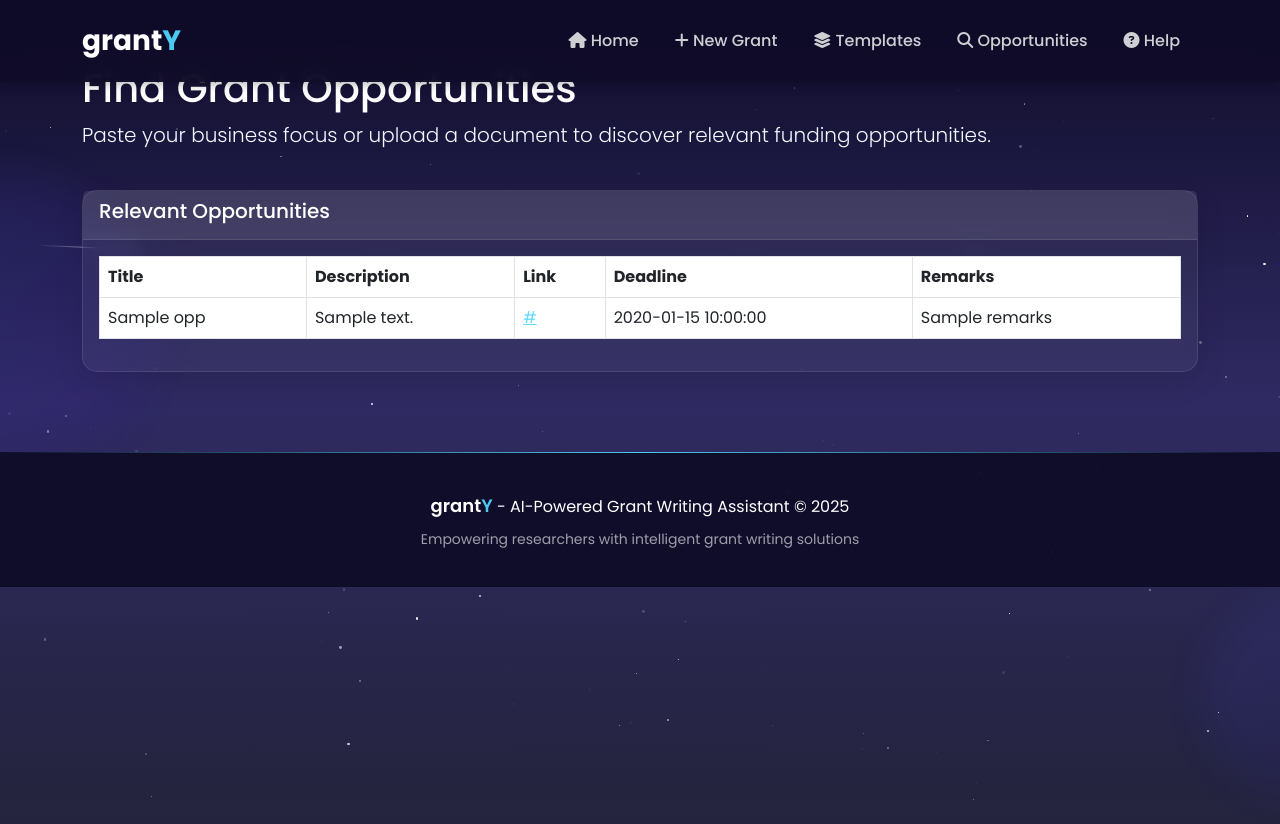
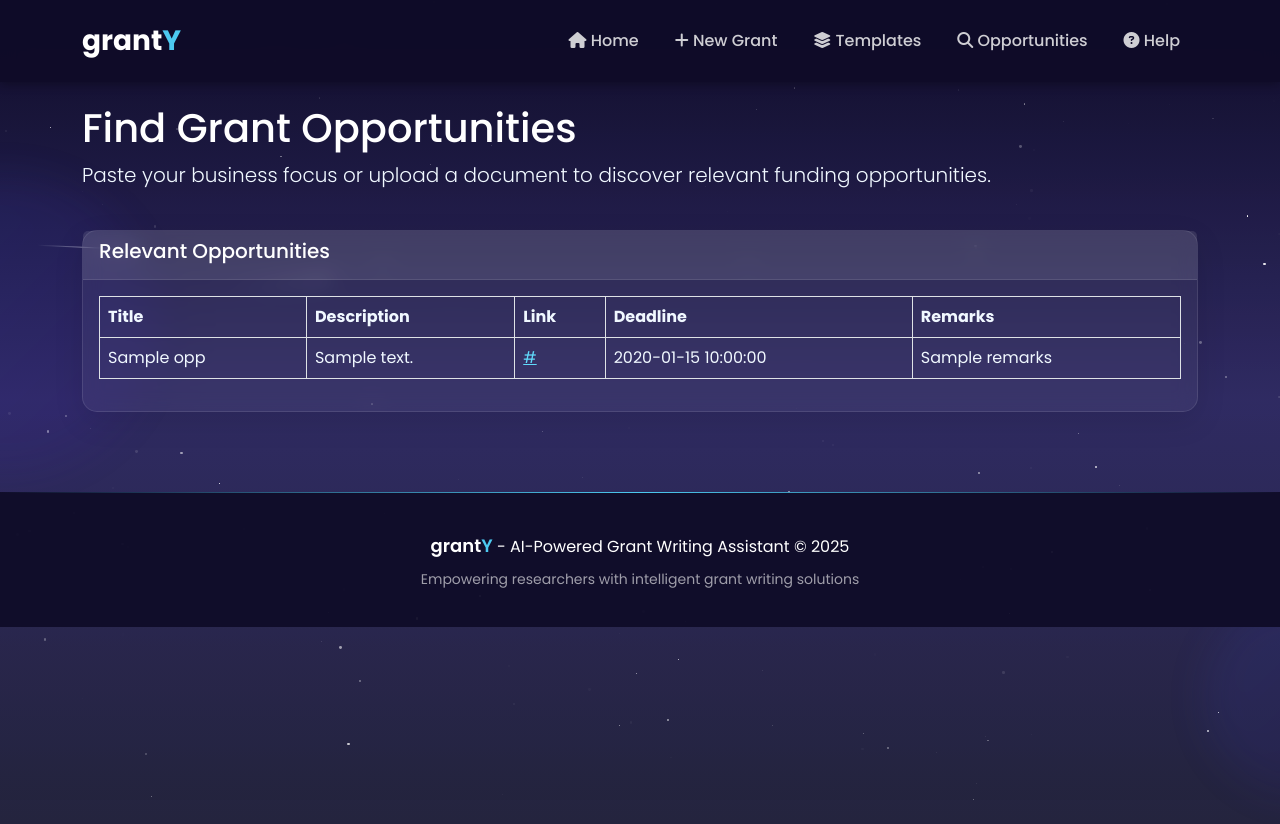
Before and after one commit to SujayKulkarni-2211/granty, a Flask app: template templates/opportunities.html in a window 1280 px wide; the page is wider, and only the part inside the window is pictured. Run offline with Flask 3, Linux system fonts and the light colour scheme; the template is opened without the code that fills it: most values are stand-ins (such as "Sample title", 1, 10 or a date in 2020); some libraries are stand-ins or nearby versions.

Commit message:
opportunities front end fixes

```diff
--- a/templates/base.html
+++ b/templates/base.html
@@ -577,7 +577,7 @@
     </nav>
 
     <!-- Main Content -->
-    <div class="container mt-4" style="padding-top: 40px;">
+    <div class="container mt-4" style="padding-top: 80px;">
         {% block content %}{% endblock %}
     </div>
 
--- a/templates/opportunities.html
+++ b/templates/opportunities.html
@@ -1,6 +1,15 @@
 {% extends "base.html" %}
 
 {% block title %}Find Grant Opportunities{% endblock %}
+
+{% block styles %}
+<style>
+    .table>:not(caption)>*>* {
+        background-color: #23272b00 !important;
+        color: aliceblue !important;
+    }
+</style>
+{% endblock %}
 
 {% block content %}
 <div class="row">
@@ -20,10 +29,10 @@
                 <h5>Relevant Opportunities</h5>
             </div>
             <div class="card-body">
-                <div class="table-responsive">
+                <div class="table-responsive" style="background-color: #23272b00;">
                     <table class="table table-bordered table-hover align-middle"
-                        style="background-color: #23272b; color: #f8f9fa;">
-                        <thead style="background-color: #343a40; color: #f8f9fa;">
+                        style="background-color: #23272b00; color: #f8f9fa;">
+                        <thead style="background-color: #343a4000; color: #f8f9fa;">
                             <tr>
                                 <th>Title</th>
                                 <th>Description</th>
@@ -34,7 +43,7 @@
                         </thead>
                         <tbody>
                             {% for opp in opportunities %}
-                            <tr style="background-color: #23272b; color: #f8f9fa;">
+                            <tr style="background-color: #23272b00; color: #f8f9fa;">
                                 <td>{{ opp.title }}</td>
                                 <td>{{ opp.description }}</td>
                                 <td>
```
Also changed, not shown: 1 other file.
